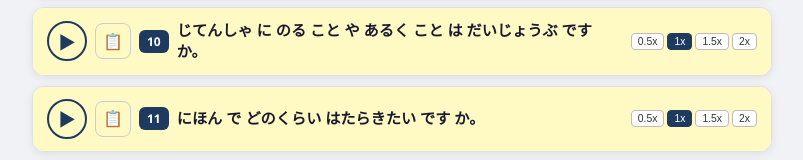
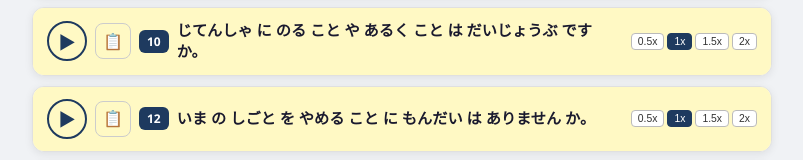
Before and after one commit to ChamilaJayathunga/GIFU, a plain HTML site: page index.html in a window 1280 px wide. Shown: the part 921-1081 px from the top of the page, without its empty margins (238-1041 px from the left). Drawn offline with Linux system fonts and the light colour scheme.

Commit message:
Remove duplicate Q11 (same as Q19)

```diff
--- a/index.html
+++ b/index.html
@@ -295,12 +295,6 @@ const questions = [
     "question": "じてんしゃ に のる こと や あるく こと は だいじょうぶ です か。",
     "answer": "はい、まいにち、じてんしゃ に のる こと も、ながい きょり を あるく こと も だいじょうぶ です。",
     "sinhala": "බයිසිකල් පදින්න සහ පයින් ඇවිදින්න පුළුවන්ද?"
-  },
-  {
-    "label": "11",
-    "question": "にほん で どのくらい はたらきたい です か。",
-    "answer": "できれば 15ねん いじょう、ながく はたらきたい と おもっています。にほん の せいかつ や しごとに なれて、ずっと がんばりたい です。",
-    "sinhala": "ජපානයේ කොච්චර කල් වැඩ කරන්න හිතන් ඉන්නවාද?"
   },
   {
     "label": "12",
```
